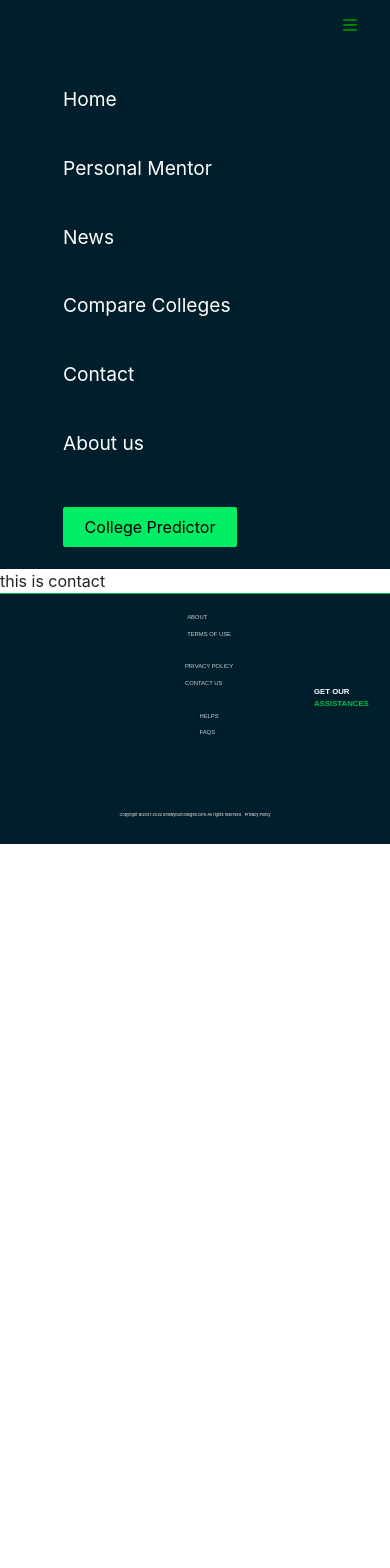
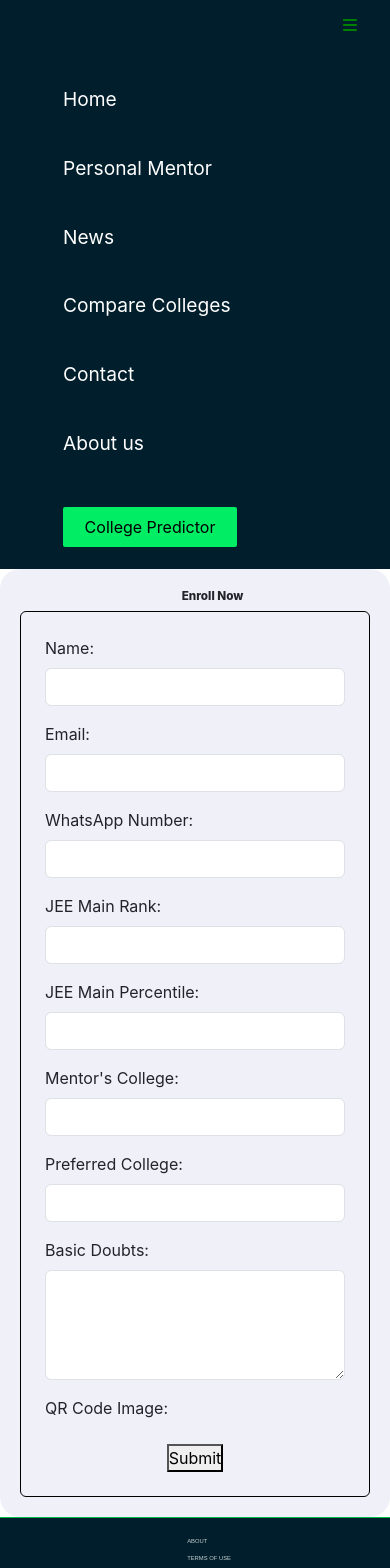
Before and after one commit to aditya123473892/kyc_repo, a React (Create React App) app: page /contact in a window 390 px wide. Shown: the top 1568 px of the page. Before the commit the page ends 844 px from the top, so only its background shows below. Built offline with nearby package versions, Linux system fonts and the light colour scheme.

Commit message:
few commits

```diff
--- a/src/Components/Footer.jsx
+++ b/src/Components/Footer.jsx
@@ -1,8 +1,10 @@
 import React from 'react'
 import css from '../Components/footer.css'
-// import { FontAwesomeIcon  } from '@fortawesome/react-fontawesome';
-// import { faLinkedin, faWhatsapp, faTwitter, faEnvelope} from '@fortawesome/free-solid-svg-icons';
-import image from '../Components/kyc.png'
+ import { FontAwesomeIcon  } from '@fortawesome/react-fontawesome';
+ import image from '../Components/kyc.png'
+
+
+
 
 export default function footer() {
   return (
@@ -32,17 +34,32 @@ export default function footer() {
       </div>
     </div>
     <div className="links_ flex_ col_ left-align_">
-      <p>GET OUR</p>
-      <p>ASSISTANCES</p>
-      {/* <ul className="social-icons flex">
-      <FontAwesomeIcon icon={faCoffee} />
-        <li><a href="#"><FontAwesomeIcon icon={faLinkedin} /></a></li>
-        <li><a href="#"><FontAwesomeIcon icon={faWhatsapp} /></a></li>
-        <li><a href="#"><FontAwesomeIcon icon={faTwitter} /></a></li>
-        <li><a href="#"><FontAwesomeIcon icon={faEnvelope} /></a></li>
-      </ul> */}
-    </div>
-  </div>
+            <p>GET OUR</p>
+            <p>ASSISTANCES</p>
+            <ul className="social-icons flex">
+              <li>
+                <a href="https://www.linkedin.com/" target="_blank" rel="noopener noreferrer">
+
+                </a>
+              </li>
+              <li>
+                <a href="https://www.whatsapp.com/" target="_blank" rel="noopener noreferrer">
+
+                </a>
+              </li>
+              <li>
+                <a href="https://twitter.com/" target="_blank" rel="noopener noreferrer">
+
+                </a>
+              </li>
+              <li>
+                <a href="mailto:example@example.com">
+
+                </a>
+              </li>
+            </ul>
+          </div>
+        </div>
   <div className="contact-info flex_">
     <p>Copyright ©2021-2022 knowyourcolleges.com-All rights reserved</p>
     <p>Privacy Policy</p>
--- a/src/Components/Home.jsx
+++ b/src/Components/Home.jsx
@@ -52,6 +52,7 @@ export default function Home() {
   </div></div>
 
  <Updates />
+
  <Contactme></Contactme>
 
 
--- a/src/Components/Navbar.jsx
+++ b/src/Components/Navbar.jsx
@@ -41,9 +41,9 @@ export default function Navbar() {
               </Link>
             </li>
             <li>
-              <Link to="/contact" className="nav-link">
+              <a  href="https://chat.whatsapp.com/EChVLh6kWxO8RWAJp13VP1" className="nav-link">
                 Contact
-              </Link>
+              </a>
             </li>
             <li>
               <Link to="/about" className="nav-link">
--- a/src/Screens/Contact.jsx
+++ b/src/Screens/Contact.jsx
@@ -1,13 +1,94 @@
-
-import React from 'react'
-import Navbar from '../Components/Navbar'
-import Footer from '../Components/Footer'
+import React from 'react';
+import '../Screens/contactus.css'
+//import qrCodeImage from '../path-to-your-qr-code-image.png';
 
 export default function Contact() {
+
+
+  const pageStyle = {
+    backgroundColor: '#f0f0f8', // Replace with your desired background color
+   top:'0px',
+    padding: '20px',
+
+  };
+  const formStyle = {
+    border: '1px solid black', // Dark solid border
+    padding: '20px',
+  };
   return (
-    <div>
-        this is contact
+    <div className="containerr " style={pageStyle}>
+      <div className="col-md-12">
+      <h2 className="text-center">Enroll Now</h2>
+      </div>
 
+      <div className="row justify-content-center">
+        <div className="col-md-6">
+          <form action="submit.php" method="POST" className=" p-4 rounded" style={formStyle}>
+            <div className="mb-3">
+              <label htmlFor="name" className="form-label">
+                Name:
+              </label>
+              <input type="text" className="form-control" id="name" name="name" required />
+            </div>
+            <div className="mb-3">
+              <label htmlFor="email" className="form-label">
+                Email:
+              </label>
+              <input type="email" className="form-control" id="email" name="email" required />
+            </div>
+            <div className="mb-3">
+              <label htmlFor="whatsapp" className="form-label">
+                WhatsApp Number:
+              </label>
+              <input type="tel" className="form-control" id="whatsapp" name="whatsapp" required />
+            </div>
+            <div className="mb-3">
+              <label htmlFor="rank" className="form-label">
+                JEE Main Rank:
+              </label>
+              <input type="text" className="form-control" id="rank" name="rank" required />
+            </div>
+            <div className="mb-3">
+              <label htmlFor="percentile" className="form-label">
+                JEE Main Percentile:
+              </label>
+              <input type="text" className="form-control" id="percentile" name="percentile" required />
+            </div>
+            <div className="mb-3">
+              <label htmlFor="mentor" className="form-label">
+                Mentor's College:
+              </label>
+              <input type="text" className="form-control" id="mentor" name="mentor" required />
+            </div>
+            <div className="mb-3">
+              <label htmlFor="preferred-college" className="form-label">
+                Preferred College:
+              </label>
+              <input type="text" className="form-control" id="preferred-college" name="preferred-college" required />
+            </div>
+            <div className="mb-3">
+              <label htmlFor="doubts" className="form-label">
+                Basic Doubts:
+              </label>
+              <textarea className="form-control" id="doubts" name="doubts" rows="4" required></textarea>
+            </div>
+            <div className="mb-3">
+
+                </div>
+            <div className="mb-3">
+              <label htmlFor="qr-code" className="form-label">
+                QR Code Image:
+              </label>
+              <div>
+                <img alt="QR Code" className="img-fluid" />
+              </div>
+            </div>
+            <div className="text-center">
+              <button type="submit" className="btnn ">Submit</button>
+            </div>
+          </form>
+        </div>
+      </div>
     </div>
-  )
+  );
 }
--- a/src/Screens/form.jsx
+++ b/src/Screens/form.jsx
@@ -1,6 +1,6 @@
-import React from "react";
+
+import React, { useState } from "react";
 import "./form.css";
-import { useState } from "react";
 
 export const Form = () => {
   const [formData, setFormData] = useState({
@@ -18,10 +18,28 @@ export const Form = () => {
     });
   };
 
-  const handleSubmit = (e) => {
+  const handleSubmit = async (e) => {
     e.preventDefault();
-    // You can process the form data here, e.g., send it to an API or perform other actions.
-    console.log(formData);
+    try {
+      const response = await fetch("/register", {
+        method: "POST",
+        headers: {
+          "Content-Type": "application/json",
+        },
+        body: JSON.stringify(formData),
+      });
+
+      if (response.ok) {
+
+        console.log("Registration successful");
+
+      } else {
+        // Registration failed, handle errors
+        console.error("Registration failed");    }
+    } catch (error) {
+      console.error("Error during registration:", error);
+
+    }
   };
 
   return (
```
Also changed, not shown: 1 other file (tests, documents, lock files or other folders). Lines whose indentation alone changed are shown as unchanged.
